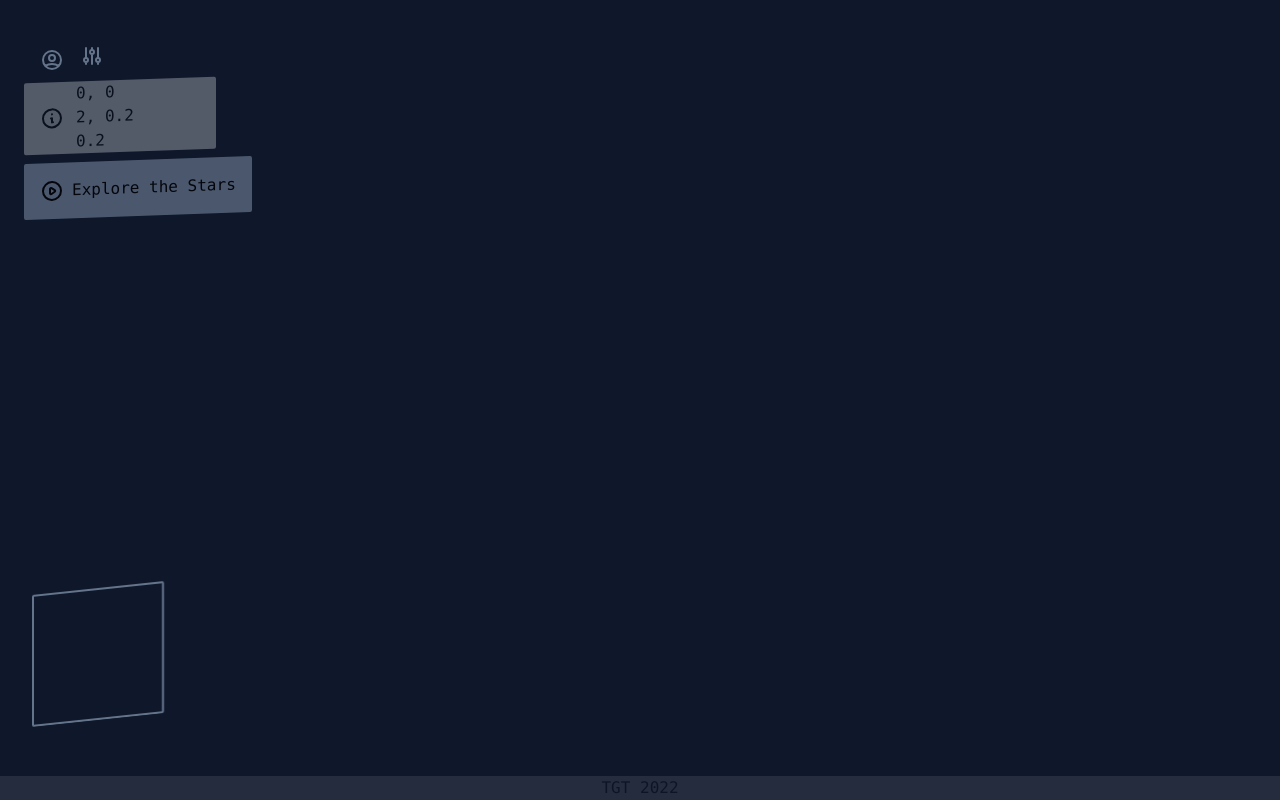
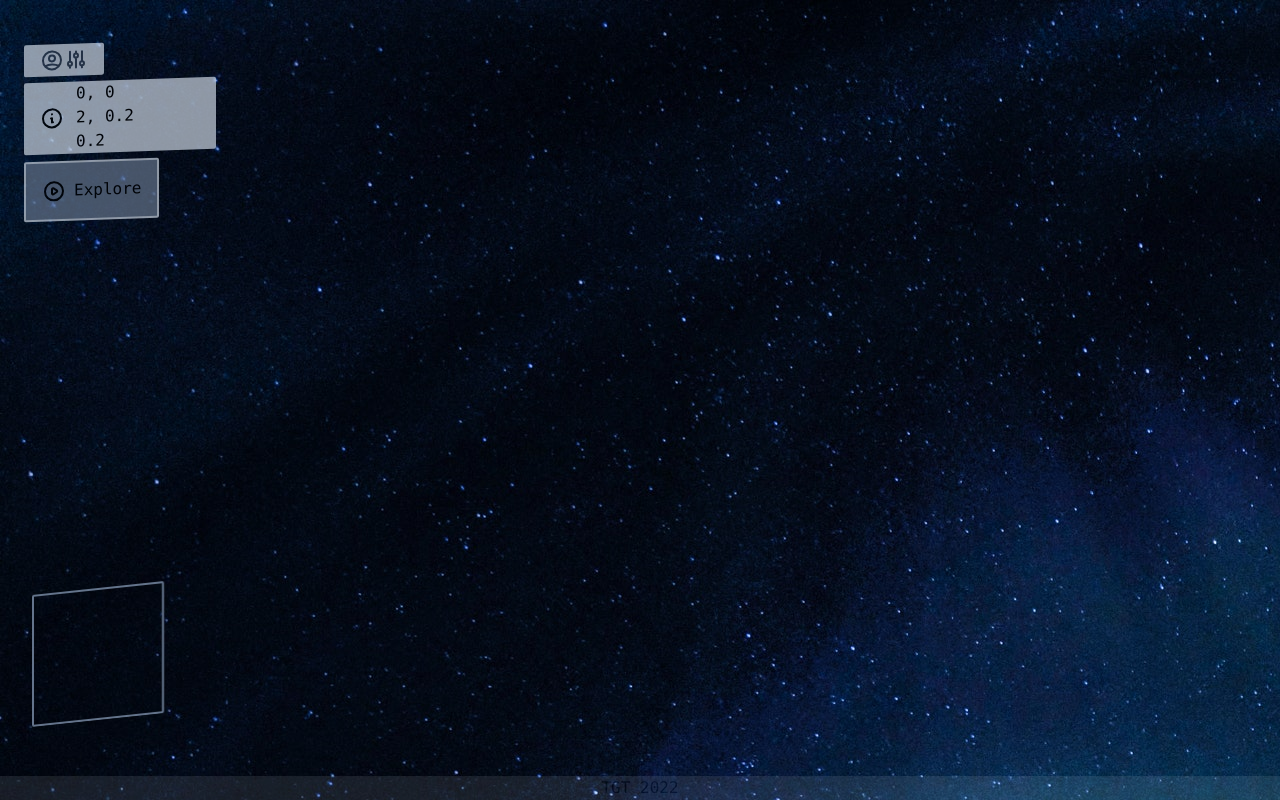
Before and after one commit to timothy-taylor/offworld, a React (Create React App) app: page / in a window 1280 px wide. Built offline with nearby package versions, Linux system fonts and the light colour scheme; no server answers.

Commit message:
patterning complete

```diff
--- a/src/App.js
+++ b/src/App.js
@@ -4,11 +4,11 @@ import Info from "./components/info/info";
 import ControlHeader from "./components/controlheader/controlHeader";
 import MainCanvas from "./components/maincanvas/mainCanvas";
 import Footer from "./components/footer";
-import Photo from "./assets/pexels-stein-egil-liland-3374210.jpeg";
-import User from "./components/user"
+import User from "./components/user";
 import Settings from "./components/settings";
 import WhatIsIt from "./components/what";
 import playerFactory from "./components/player";
+import Photo from "./assets/pexels-stein-egil-liland-3374210.jpeg";
 
 class App extends React.Component {
   constructor() {
@@ -51,26 +51,23 @@ class App extends React.Component {
     const img = new Image();
     img.crossOrigin = "anonymous";
     img.src = Photo;
-    img.onload = function () {
-      ctx.drawImage(img, 0, 0);
+    img.onload = () => {
+      canvas.width = document.documentElement.clientWidth;
+      canvas.height = document.documentElement.clientHeight;
+      const pattern = ctx.createPattern(img, "repeat");
+      ctx.fillStyle = pattern;
+      ctx.fillRect(0, 0, canvas.width, canvas.height);
       img.style.display = "none";
     };
-    const width = document.documentElement.clientWidth;
-    canvas.width = width - 15;
-    canvas.height = img.height;
-    return img;
   }
 
   componentDidMount() {
-    document.body.classList.add("bg-slate-900");
     const Player = playerFactory();
     this.setState({
       player: Player,
     });
 
-    //
-    // img is returned by drawCanvas for reuse
-    const img = this.drawCanvas();
+    this.drawCanvas();
 
     //
     // zoomed in canvas logic gets passed to EventListener
@@ -83,8 +80,8 @@ class App extends React.Component {
       ctx.msImageSmoothingEnabled = false;
       ctx.drawImage(
         this.canvas.current,
-        Math.min(Math.max(0, x - 5), img.width - 10),
-        Math.min(Math.max(0, y - 5), img.height - 10),
+        Math.min(Math.max(0, x - 5), this.canvas.current.width - 10),
+        Math.min(Math.max(0, y - 5), this.canvas.current.height - 10),
         10,
         10,
         0,
@@ -118,14 +115,14 @@ class App extends React.Component {
 
   render() {
     return (
-      <main className="overscroll-contain">
+      <main className="max-w-full overflow-x-hidden overscroll-contain">
         <ControlHeader ref={this.abort} player={this.state.player} />
         <MainCanvas ref={this.canvas} />
         <Zoom ref={this.zoom} />
         <Info x={this.state.x} y={this.state.y} player={this.state.player} />
         <WhatIsIt />
         <User />
-        <Settings player={this.state.player}/>
+        <Settings player={this.state.player} />
         <Footer />
       </main>
     );
--- a/src/components/controlheader/controlHeader.js
+++ b/src/components/controlheader/controlHeader.js
@@ -1,26 +1,28 @@
-import React from 'react';
+import React from "react";
 import { PlayIcon, StopIcon, UserIcon, SettingsIcon } from "../icons.js";
 
-const ControlHeader = React.forwardRef((props,ref) => (
-  <header className="">
-    <UserIcon />
+const ControlHeader = React.forwardRef((props, ref) => (
+  <nav className="">
     <button
-      className="fixed z-30 flex items-center p-4 font-mono rounded-sm top-40 left-6 bg-slate-500 opacity-70 hover:opacity-100 -skew-y-2"
+      className="fixed z-30 flex items-center p-4 font-mono border-2 rounded-sm border-slate-300 top-40 left-6 bg-slate-500 opacity-70 hover:opacity-100 -skew-y-2"
       onClick={() => props.player.handleExplore(ref.current)}
     >
       <PlayIcon />
-      <span className="pl-2">Explore the Stars</span>
+      <span className="pl-2">Explore</span>
     </button>
     <button
       ref={ref}
-      className="fixed z-40 flex items-center hidden p-4 font-mono rounded-sm top-56 left-6 bg-slate-300 opacity-70 hover:bg-slate-100 -skew-y-2"
+      className="fixed z-40 flex items-center hidden p-4 font-mono border-2 rounded-sm border-slate-300 top-56 left-6 bg-slate-500 opacity-70 hover:bg-slate-100 -skew-y-2"
       onClick={() => props.player.handleAbort()}
     >
       <StopIcon />
       <span className="pl-2">Abort</span>
     </button>
-    <SettingsIcon />
-  </header>
+    <div className="fixed flex items-center content-around p-1 px-4 rounded-sm top-11 left-6 bg-slate-300 opacity-70 -skew-y-2">
+      <UserIcon />
+      <SettingsIcon />
+    </div>
+  </nav>
 ));
 
 export default ControlHeader;
--- a/src/components/icons.js
+++ b/src/components/icons.js
@@ -64,7 +64,7 @@ export const UserIcon = () => (
   <svg
     id="user-icon"
     xmlns="http://www.w3.org/2000/svg"
-    className="fixed w-6 h-6 cursor-pointer text-slate-500 hover:text-slate-300 left-10 top-12"
+    className="w-6 h-6 cursor-pointer text-slate-700 hover:text-yellow-900"
     fill="none"
     viewBox="0 0 24 24"
     stroke="currentColor"
@@ -84,7 +84,7 @@ export const UserIcon = () => (
 export const SettingsIcon = () => (
   <svg
     xmlns="http://www.w3.org/2000/svg"
-    className="fixed w-6 h-6 cursor-pointer left-20 top-11 text-slate-500 hover:text-slate-300"
+    className="w-6 h-6 cursor-pointer text-slate-700 hover:text-yellow-900"
     fill="none"
     viewBox="0 0 24 24"
     stroke="currentColor"
--- a/src/components/info/info.js
+++ b/src/components/info/info.js
@@ -3,7 +3,7 @@ import { InfoIcon } from "../icons";
 const Info = (props) => {
   const x = props.player;
   return (
-    <div className="fixed z-20 flex items-center w-48 px-4 font-mono rounded-sm select-none opacity-30 bg-slate-100 top-20 left-6 -skew-y-2">
+    <div className="fixed z-20 flex items-center w-48 px-4 font-mono rounded-sm select-none opacity-70 bg-slate-300 top-20 left-6 -skew-y-2">
       <InfoIcon />
       <div className="px-3">
         <p>{props.x + ", " + props.y}</p>
--- a/src/components/what.js
+++ b/src/components/what.js
@@ -2,7 +2,7 @@ import { CloseIcon } from './icons';
 
 const WhatIsIt = () => {
   return (
-    <div id="what-is-it" className="shadow-2xl fixed hidden font-mono rounded-md p-4 inset-8 md:inset-80 bg-slate-500 z-[110] text-center">
+    <div id="what-is-it" className="shadow-2xl fixed hidden font-mono rounded-md p-4 inset-8 md:skew-y-6 md:top-96 md:right-32 md:left-1/2 md:bottom-32 bg-slate-500 z-[110] text-center">
       <CloseIcon menuID="what-is-it"/>
       <h1 className="py-4 text-xl">What is this?</h1>
       <p className="py-4">
```
